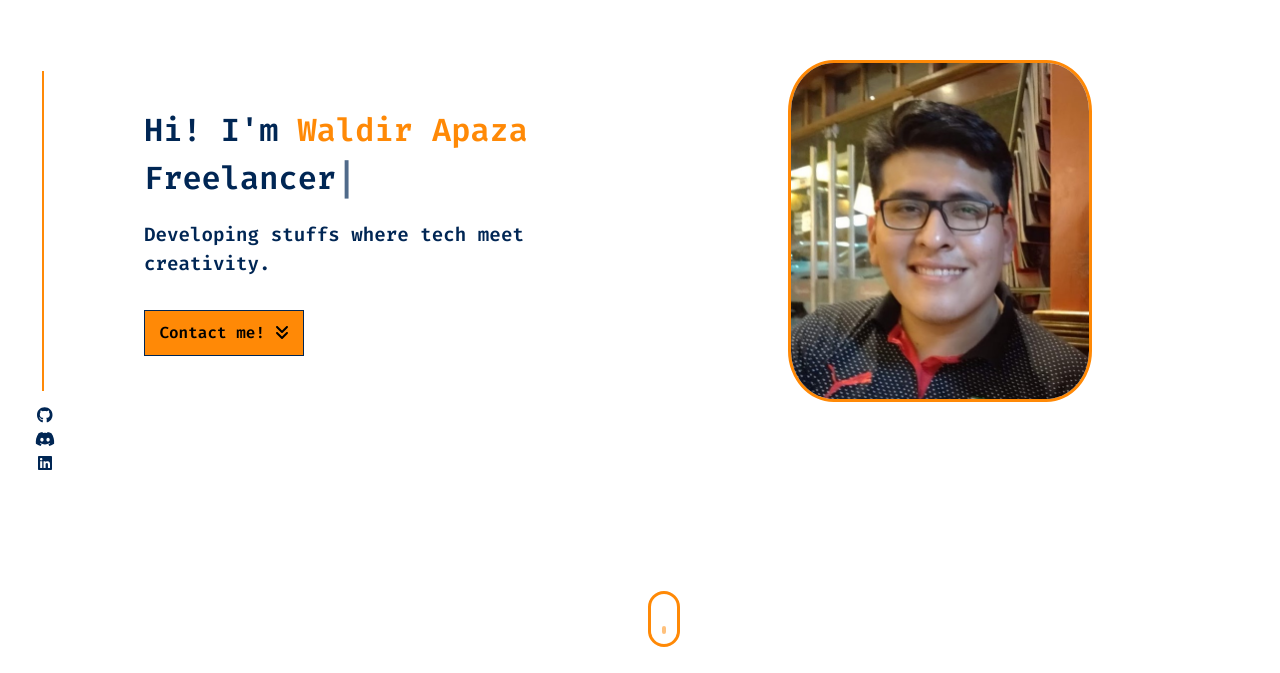
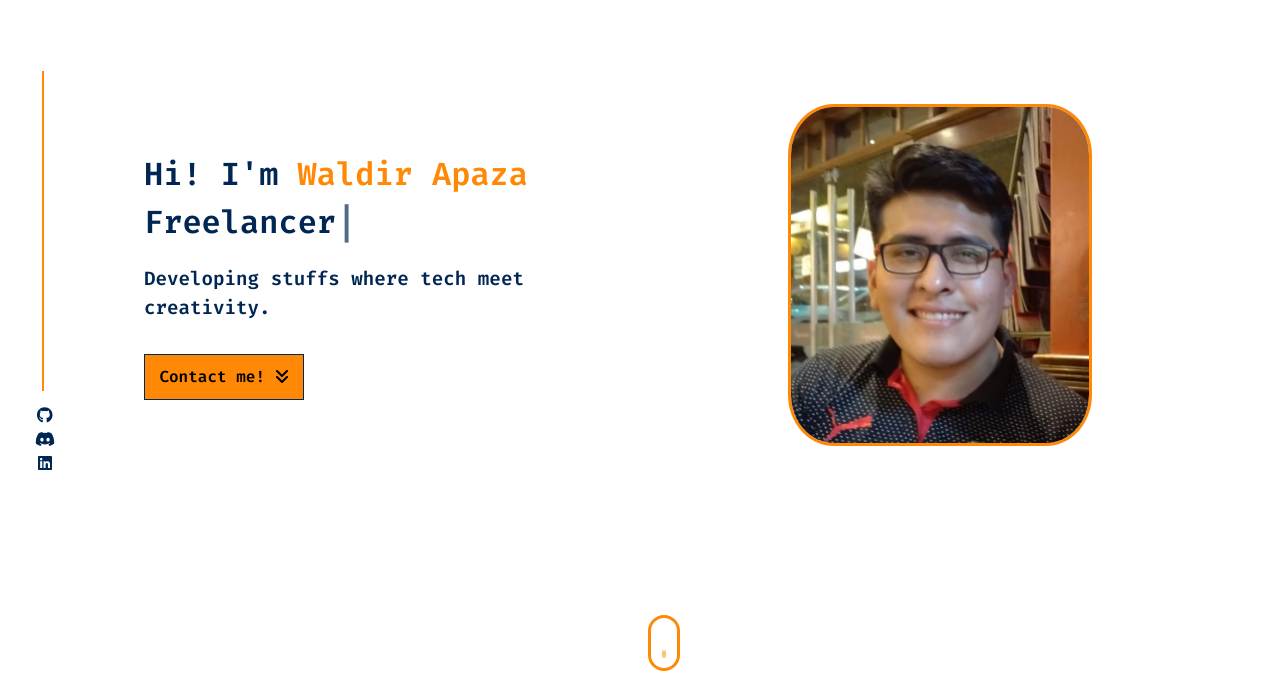
Before and after one commit to waldir-xam/Portfolio, a React (Vite) app: page / in a window 1280 px wide. Shown: the part 129-802 px from the top of the page. Built offline with nearby package versions, Linux system fonts and the light colour scheme.

Commit message:
ui fixes

```diff
--- a/src/pages/Home/Home.scss
+++ b/src/pages/Home/Home.scss
@@ -77,7 +77,7 @@
             height: 90vh;
           }
           @media (min-width: 1200px) {
-            margin-top: 0rem;
+            margin-top: 4rem;
             height: 90vh;
           }
 
```
